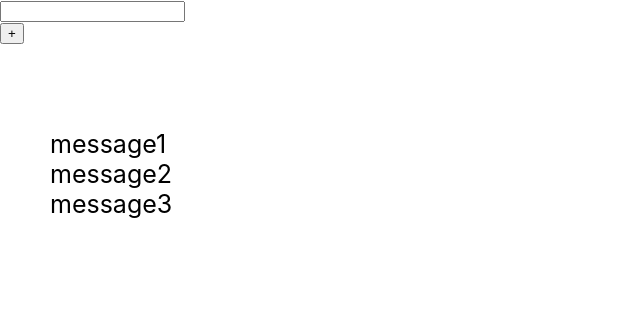
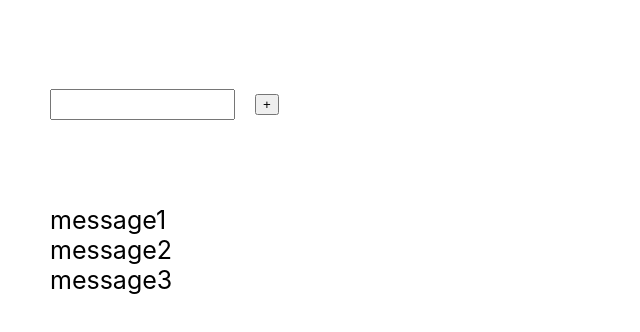
Before and after one commit to DmitryShastel/Native_JS_2.0_old, a React (Create React App) app in the folder Folder_1/native_js_2.0/: page / in a window 1280 px wide. Shown: the top 332 px of the page, without its empty margins (0-640 px from the left). Built offline with nearby package versions, Linux system fonts and the light colour scheme.

Commit message:
The NJ the function onChangeHandler is created

```diff
--- a/Folder_1/native_js_2.0/src/App.tsx
+++ b/Folder_1/native_js_2.0/src/App.tsx
@@ -11,28 +11,10 @@ function App() {
         {message: 'message3'},
     ])
 
-    let [title, setTitle] = useState('')
-
-
-    const addMessage = (title: string) => {
-        let newMessage = {message: title}
-        setMessage([newMessage, ...message])
-
-    }
-
-    const callBackButtonHandler = () => {
-        addMessage(title)
-        setTitle('')
-    }
 
     return (
         <div className="App">
-
-            <Input title={title} setTitle={setTitle}/>
-            <Button callback={callBackButtonHandler} name='+'/>
-
-
-            {/*<Fullinput addMessage={addMessage}/>*/}
+            <Fullinput/>
             <div className='block'>
                 {message.map((el, index) => {
                     return (
--- a/Folder_1/native_js_2.0/src/Native_JS_2.0/Native_JS_Monday/Button.tsx
+++ b/Folder_1/native_js_2.0/src/Native_JS_2.0/Native_JS_Monday/Button.tsx
@@ -1,18 +1,9 @@
 import React from 'react';
 
-type ButtonType = {
-    name: string
-    callback: () => void
-}
 
-
-export const Button = (props: ButtonType) => {
-
-    const onClickButtonHandler = () => {
-        props.callback()
-    }
+export const Button = () => {
 
     return (
-        <button onClick={onClickButtonHandler}>{props.name}</button>
+        <button >+</button>
     );
 };
--- a/Folder_1/native_js_2.0/src/Native_JS_2.0/Native_JS_Monday/Fullinput.tsx
+++ b/Folder_1/native_js_2.0/src/Native_JS_2.0/Native_JS_Monday/Fullinput.tsx
@@ -1,28 +1,19 @@
 import React, {ChangeEvent, useState} from "react"
 
-type addFullInputType = {
-    addMessage: (title: string) => void
-}
 
-export const Fullinput = (props: addFullInputType) => {
-    let [title, setTitle] = useState('')
+export const Fullinput = () => {
+    let[title, setTitle] = useState('')
 
-    const onChangeInputHandler = (event: ChangeEvent<HTMLInputElement>) => {
+    const onChangeHandler = (event:ChangeEvent<HTMLInputElement>) => {
         setTitle(event.currentTarget.value)
-    }
-
-    const onClickButtonHandler = () => {
-        props.addMessage(title);
-        setTitle('')
+        console.log(title)
     }
 
 
     return (
         <div className='block'>
-            <input value={title} onChange={onChangeInputHandler}/>
-            <button className='button' onClick={onClickButtonHandler}>+</button>
+            <input onChange={onChangeHandler}/>
+            <button>+</button>
         </div>
     )
 }
-
-//event => setTitle(event.currentTarget.value)
--- a/Folder_1/native_js_2.0/src/index.css
+++ b/Folder_1/native_js_2.0/src/index.css
@@ -5,10 +5,6 @@ body {
     sans-serif;
   -webkit-font-smoothing: antialiased;
   -moz-osx-font-smoothing: grayscale;
-}
-
-.App {
-  display: inline-block
 }
 
 
@@ -24,13 +20,13 @@ code {
 .block input {
   margin-right: 20px;
   height: 25px;
-  width: 20%
+
 }
 .input textarea{
   font-size: 25px;
 }
 
 .button {
-  height: 30px;
+  height: 15%;
   width: 5%
 }
```
